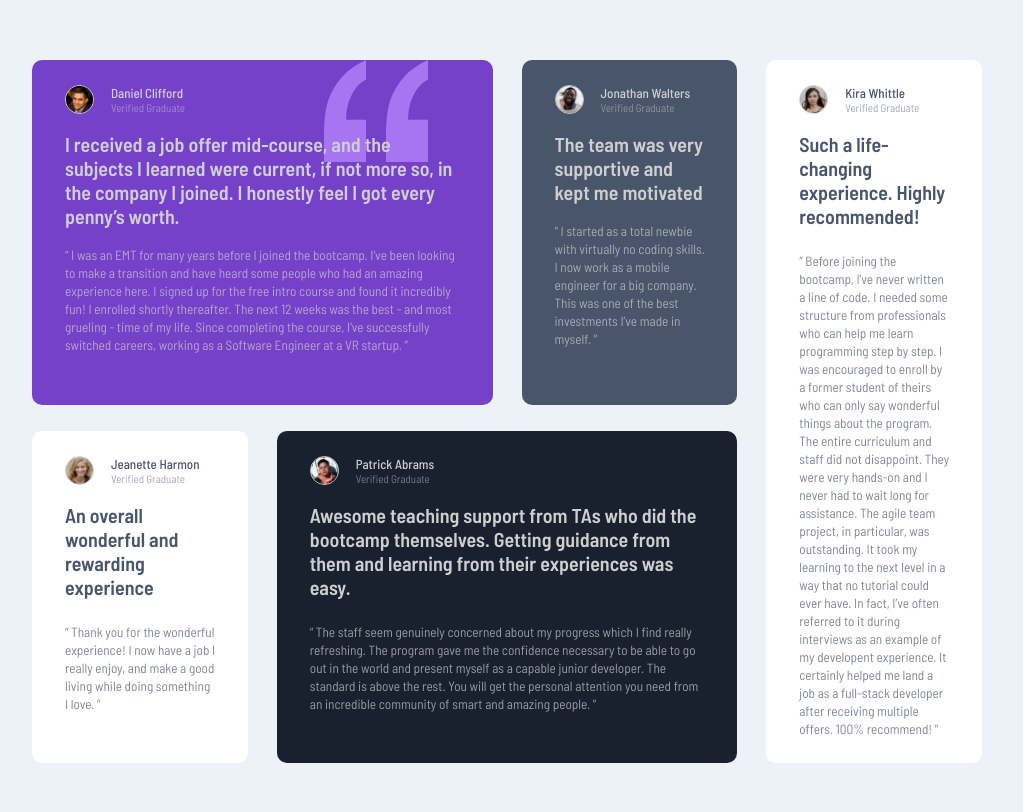
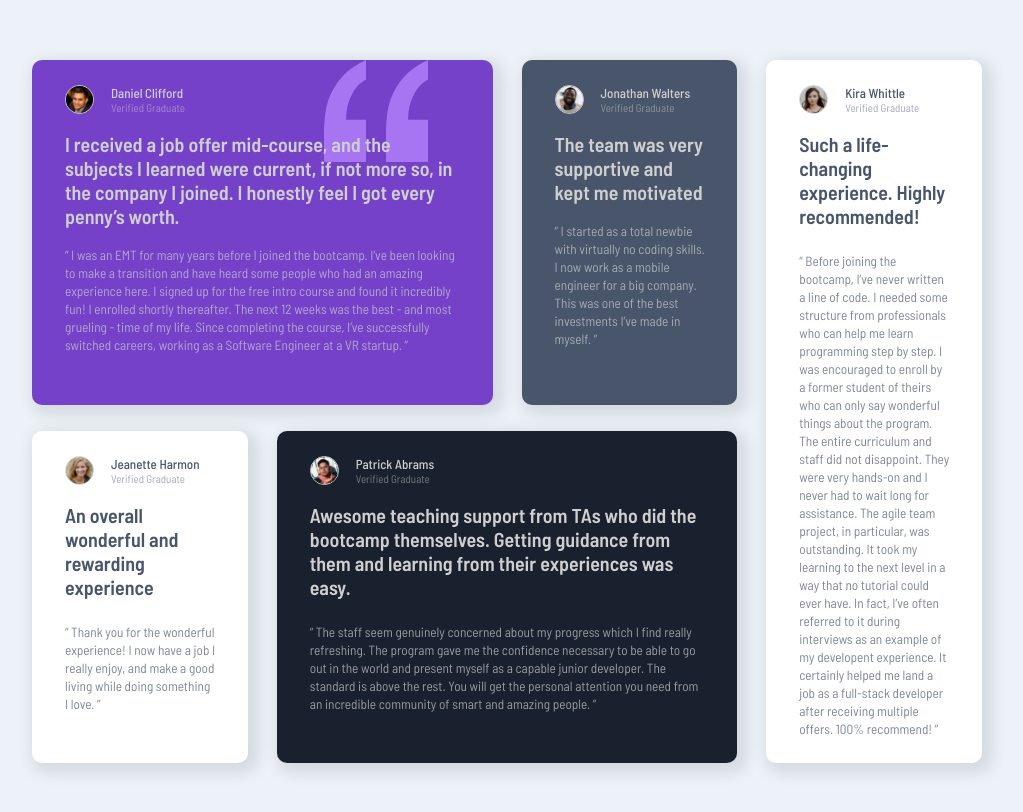
Before and after one commit to LGfariaZ/testimonials-grid-section-main, a plain HTML site: page index.html in a window 1280 px wide. Shown: the part 104-916 px from the top of the page, without its empty margins (133-1156 px from the left). Drawn offline with Linux system fonts and the light colour scheme.

Commit message:
Adicionando sombra

```diff
--- a/src/css/style.css
+++ b/src/css/style.css
@@ -21,6 +21,7 @@ body{
 .testemunho{
     padding: 25px 32px 25px 33px;
     border-radius: 10px;
+    box-shadow: 5px 5px 15px 5px rgba(0, 0, 0, 0.1);
 }
 
 .testemunho .info-pessoal{
```
